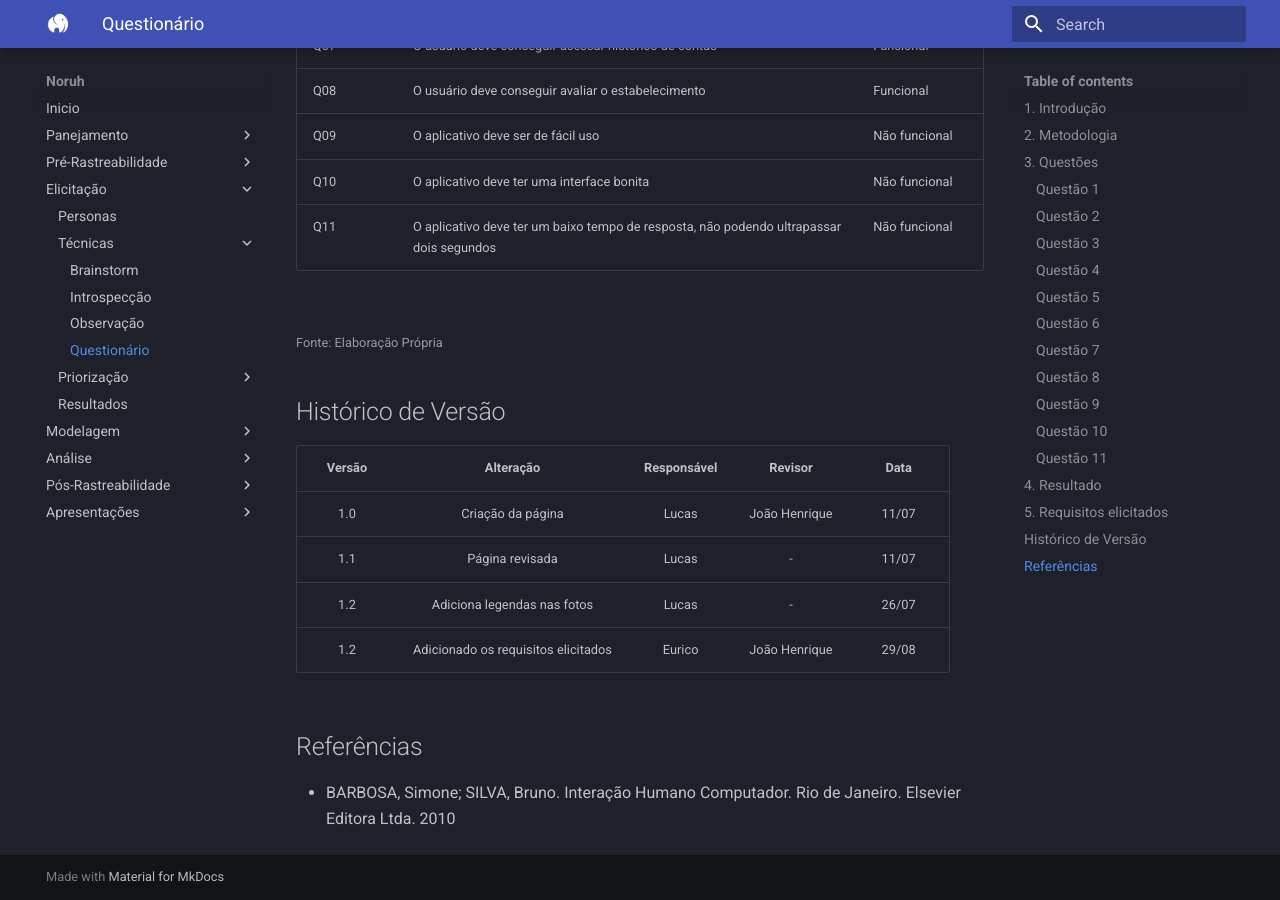
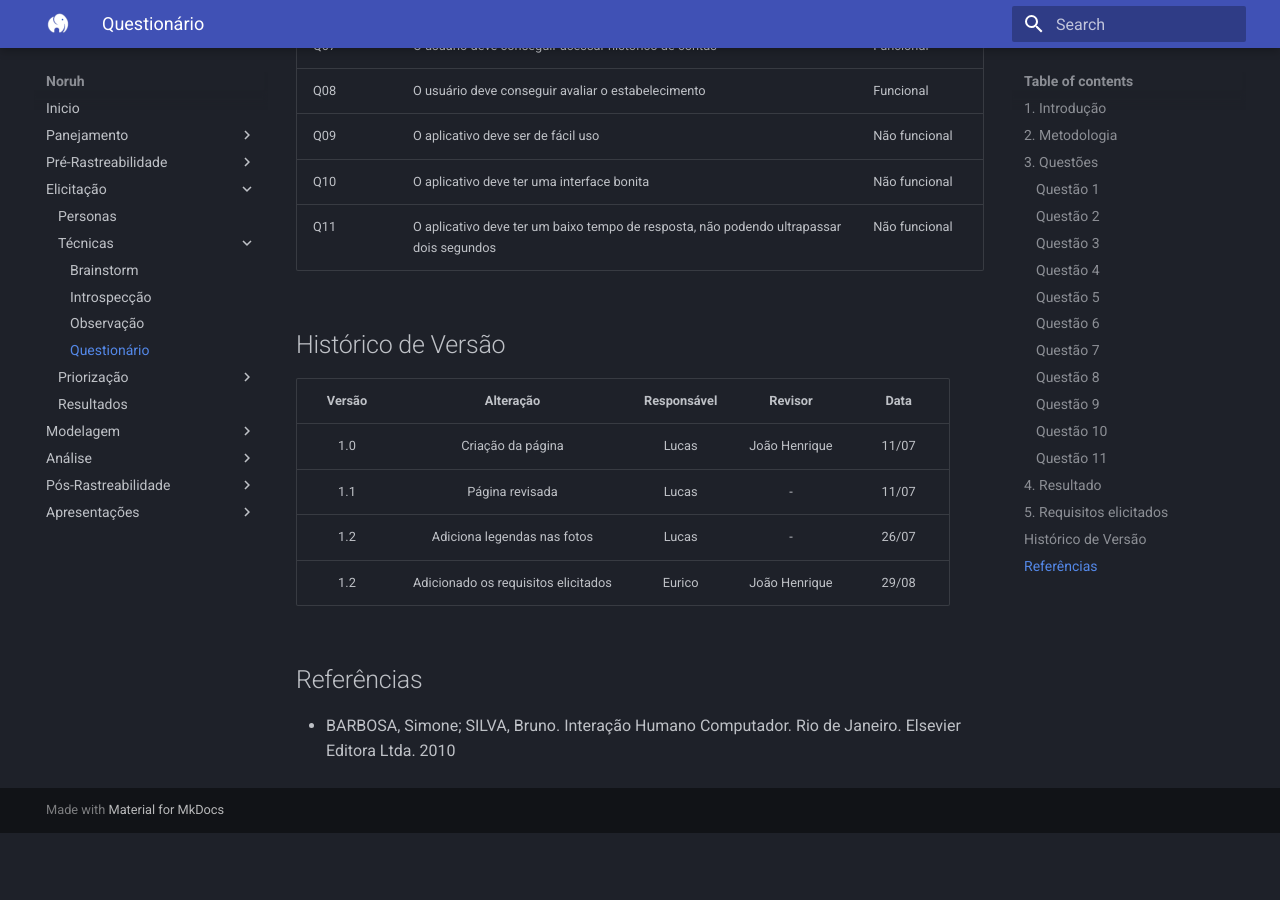
Before and after one commit to Thiab394/2022.1-Noruh, an MkDocs documentation site: the page built from docs/elicitacao/tecnicas/questionario.md, in a window 1280 px wide and 900 px high, scrolled down 3906 px. Built offline with MkDocs 1.6.1 and Material for MkDocs 9.7.7, drawn with Linux system fonts in a browser that asks for light colours; after the commit the page ends 4739 px from its top, so only the background shows below that.

```diff
--- a/docs/elicitacao/tecnicas/questionario.md
+++ b/docs/elicitacao/tecnicas/questionario.md
@@ -154,8 +154,6 @@
 | Q10 | O aplicativo deve ter uma interface bonita | Não funcional |
 | Q11 | O aplicativo deve ter um baixo tempo de resposta, não podendo ultrapassar dois segundos | Não funcional |
 
-<br><small>Fonte: Elaboração Própria</small>
-
 ##  Histórico de Versão
 
 | Versão |                Alteração               | Responsável |         Revisor        |  Data |
```
